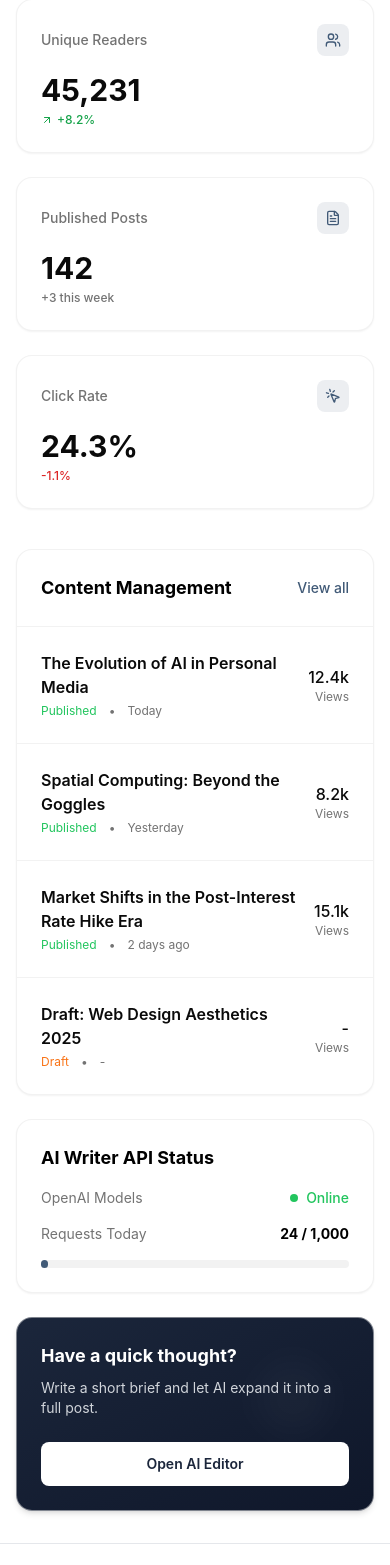
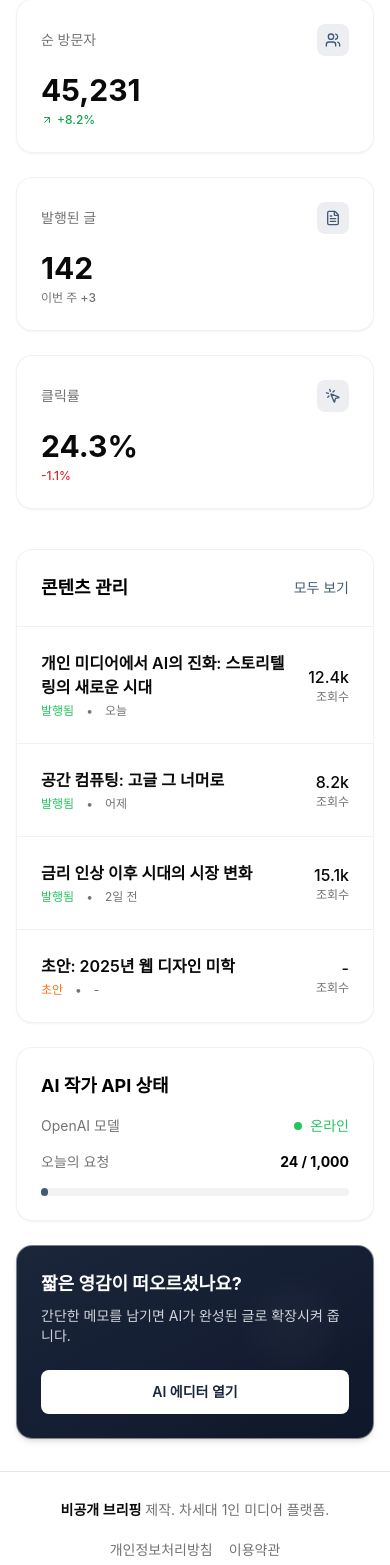
Before and after one commit to sangbinbag74-lang/-, a Next.js app: page /admin in a window 390 px wide. Shown: the part 432-1997 px from the top of the page. Built offline with nearby package versions, Linux system fonts and the light colour scheme; a web font is replaced by a local one.

Commit message:
feat: 한국어 현지화 적용 - 모든 UI 문구 번역

```diff
--- a/src/app/admin/page.tsx
+++ b/src/app/admin/page.tsx
@@ -4,17 +4,17 @@ import { logout } from '@/app/login/actions'
 
 export default function AdminDashboard() {
     const stats = [
-        { title: "Total Views", value: "124,592", change: "+12.5%", trend: "up", icon: BarChart3 },
-        { title: "Unique Readers", value: "45,231", change: "+8.2%", trend: "up", icon: Users },
-        { title: "Published Posts", value: "142", change: "+3 this week", trend: "neutral", icon: FileText },
-        { title: "Click Rate", value: "24.3%", change: "-1.1%", trend: "down", icon: MousePointerClick },
+        { title: "총 조회수", value: "124,592", change: "+12.5%", trend: "up", icon: BarChart3 },
+        { title: "순 방문자", value: "45,231", change: "+8.2%", trend: "up", icon: Users },
+        { title: "발행된 글", value: "142", change: "이번 주 +3", trend: "neutral", icon: FileText },
+        { title: "클릭률", value: "24.3%", change: "-1.1%", trend: "down", icon: MousePointerClick },
     ];
 
     const recentPosts = [
-        { id: 1, title: "The Evolution of AI in Personal Media", views: "12.4k", date: "Today", status: "Published" },
-        { id: 2, title: "Spatial Computing: Beyond the Goggles", views: "8.2k", date: "Yesterday", status: "Published" },
-        { id: 3, title: "Market Shifts in the Post-Interest Rate Hike Era", views: "15.1k", date: "2 days ago", status: "Published" },
-        { id: 4, title: "Draft: Web Design Aesthetics 2025", views: "-", date: "-", status: "Draft" },
+        { id: 1, title: "개인 미디어에서 AI의 진화: 스토리텔링의 새로운 시대", views: "12.4k", date: "오늘", status: "발행됨" },
+        { id: 2, title: "공간 컴퓨팅: 고글 그 너머로", views: "8.2k", date: "어제", status: "발행됨" },
+        { id: 3, title: "금리 인상 이후 시대의 시장 변화", views: "15.1k", date: "2일 전", status: "발행됨" },
+        { id: 4, title: "초안: 2025년 웹 디자인 미학", views: "-", date: "-", status: "초안" },
     ];
 
     return (
@@ -23,20 +23,20 @@ export default function AdminDashboard() {
             {/* Header */}
             <div className="flex flex-col md:flex-row md:items-center justify-between gap-4 mb-10">
                 <div>
-                    <h1 className="text-3xl font-bold font-serif text-foreground tracking-tight">Admin Dashboard</h1>
-                    <p className="text-muted-foreground mt-1 text-sm">Welcome back, Editor. Here is your platform overview.</p>
+                    <h1 className="text-3xl font-bold font-serif text-foreground tracking-tight">관리자 대시보드</h1>
+                    <p className="text-muted-foreground mt-1 text-sm">환영합니다, 에디터님. 플랫폼 요약 정보입니다.</p>
                 </div>
                 <div className="flex items-center gap-3">
                     <form action={logout}>
-                        <button className="p-2 border border-border/60 rounded-lg text-muted-foreground hover:bg-red-500/10 hover:border-red-500/30 hover:text-red-500 transition-colors" title="Log out">
+                        <button className="p-2 border border-border/60 rounded-lg text-muted-foreground hover:bg-red-500/10 hover:border-red-500/30 hover:text-red-500 transition-colors" title="로그아웃">
                             <LogOut className="w-5 h-5" />
                         </button>
                     </form>
-                    <Link href="/admin/settings" className="p-2 border border-border/60 rounded-lg text-muted-foreground hover:bg-accent transition-colors" title="Settings">
+                    <Link href="/admin/settings" className="p-2 border border-border/60 rounded-lg text-muted-foreground hover:bg-accent transition-colors" title="설정">
                         <Settings className="w-5 h-5" />
                     </Link>
                     <Link href="/admin/editor" className="inline-flex items-center justify-center rounded-lg text-sm font-medium transition-colors bg-brand-deepNavy dark:bg-foreground text-white dark:text-background hover:opacity-90 h-10 px-5 py-2 shadow-sm font-semibold">
-                        <Plus className="mr-2 h-4 w-4" /> New Post
+                        <Plus className="mr-2 h-4 w-4" /> 새 글 쓰기
                     </Link>
                 </div>
             </div>
@@ -73,8 +73,8 @@ export default function AdminDashboard() {
                 {/* Recent Posts List - spans 2 cols */}
                 <div className="lg:col-span-2 rounded-2xl border border-border/50 bg-card shadow-sm overflow-hidden">
                     <div className="p-6 border-b border-border/50 flex justify-between items-center">
-                        <h2 className="font-bold text-lg">Content Management</h2>
-                        <Link href="/admin/posts" className="text-sm text-brand-mutedBlue hover:underline font-medium">View all</Link>
+                        <h2 className="font-bold text-lg">콘텐츠 관리</h2>
+                        <Link href="/admin/posts" className="text-sm text-brand-mutedBlue hover:underline font-medium">모두 보기</Link>
                     </div>
                     <div className="divide-y divide-border/50">
                         {recentPosts.map((post) => (
@@ -82,7 +82,7 @@ export default function AdminDashboard() {
                                 <div className="space-y-1">
                                     <h3 className="font-semibold text-foreground group-hover:text-brand-mutedBlue transition-colors">{post.title}</h3>
                                     <div className="flex gap-3 text-xs text-muted-foreground">
-                                        <span className={post.status === 'Draft' ? 'text-orange-500' : 'text-green-500'}>
+                                        <span className={post.status === '초안' ? 'text-orange-500' : 'text-green-500'}>
                                             {post.status}
                                         </span>
                                         <span>•</span>
@@ -91,7 +91,7 @@ export default function AdminDashboard() {
                                 </div>
                                 <div className="text-right pl-4">
                                     <div className="font-medium text-foreground">{post.views}</div>
-                                    <div className="text-xs text-muted-foreground">Views</div>
+                                    <div className="text-xs text-muted-foreground">조회수</div>
                                 </div>
                             </div>
                         ))}
@@ -101,16 +101,16 @@ export default function AdminDashboard() {
                 {/* Quick Actions / AI Status - spans 1 col */}
                 <div className="space-y-6">
                     <div className="rounded-2xl border border-border/50 bg-card p-6 shadow-sm">
-                        <h2 className="font-bold text-lg mb-4">AI Writer API Status</h2>
+                        <h2 className="font-bold text-lg mb-4">AI 작가 API 상태</h2>
                         <div className="space-y-4">
                             <div className="flex justify-between items-center text-sm">
-                                <span className="text-muted-foreground">OpenAI Models</span>
+                                <span className="text-muted-foreground">OpenAI 모델</span>
                                 <span className="flex items-center text-green-500 font-medium">
-                                    <span className="w-2 h-2 rounded-full bg-green-500 mr-2"></span> Online
+                                    <span className="w-2 h-2 rounded-full bg-green-500 mr-2"></span> 온라인
                                 </span>
                             </div>
                             <div className="flex justify-between items-center text-sm">
-                                <span className="text-muted-foreground">Requests Today</span>
+                                <span className="text-muted-foreground">오늘의 요청</span>
                                 <span className="font-bold">24 / 1,000</span>
                             </div>
                             <div className="w-full bg-border/50 rounded-full h-2 mt-2">
@@ -124,10 +124,10 @@ export default function AdminDashboard() {
                             <Plus className="w-32 h-32" />
                         </div>
                         <div className="relative z-10">
-                            <h2 className="font-bold text-lg mb-2">Have a quick thought?</h2>
-                            <p className="text-sm text-gray-300 mb-6">Write a short brief and let AI expand it into a full post.</p>
+                            <h2 className="font-bold text-lg mb-2">짧은 영감이 떠오르셨나요?</h2>
+                            <p className="text-sm text-gray-300 mb-6">간단한 메모를 남기면 AI가 완성된 글로 확장시켜 줍니다.</p>
                             <Link href="/admin/editor?mode=ai-expand" className="inline-block w-full text-center rounded-lg text-sm font-semibold transition-colors bg-white text-brand-deepNavy hover:bg-gray-100 py-3">
-                                Open AI Editor
+                                AI 에디터 열기
                             </Link>
                         </div>
                     </div>
--- a/src/app/page.tsx
+++ b/src/app/page.tsx
@@ -6,10 +6,10 @@ export default function Home() {
       {/* Date & Greeting */}
       <section className="space-y-2">
         <h1 className="text-3xl md:text-5xl font-serif font-bold text-brand-deepNavy dark:text-foreground tracking-tight">
-          Good Morning.
+          좋은 아침입니다.
         </h1>
         <p className="text-muted-foreground text-lg">
-          Here is your private briefing for today.
+          오늘의 프라이빗 브리핑을 전해드립니다.
         </p>
       </section>
 
@@ -27,30 +27,30 @@ export default function Home() {
           </div>
 
           <div className="absolute bottom-0 left-0 p-8 md:p-10 z-20 space-y-4 w-full md:w-4/5">
-            <span className="inline-flex items-center rounded-full bg-white/20 px-3 py-1 text-xs font-semibold text-white backdrop-blur-md border border-white/10">Insight</span>
+            <span className="inline-flex items-center rounded-full bg-white/20 px-3 py-1 text-xs font-semibold text-white backdrop-blur-md border border-white/10">인사이트</span>
             <h2 className="text-2xl md:text-4xl font-serif font-bold text-white group-hover:text-white/90 transition-colors drop-shadow-sm">
-              The Evolution of AI in Personal Media: A New Era of Storytelling
+              개인 미디어에서 AI의 진화: 스토리텔링의 새로운 시대
             </h2>
             <p className="text-gray-200 line-clamp-2 md:text-lg font-light leading-relaxed">
-              As artificial intelligence continues to advance, we are seeing a massive shift in how individuals consume and create news. The boundaries are blurring.
+              인공지능이 계속 발전함에 따라, 개인이 뉴스를 소비하고 창작하는 방식에 거대한 변화가 일어나고 있습니다. 기존의 경계가 무너지고 있습니다.
             </p>
-            <div className="text-sm text-gray-300 font-medium">By The Editor • 5 min read</div>
+            <div className="text-sm text-gray-300 font-medium">에디터 작성 • 읽는 시간 5분</div>
           </div>
         </Link>
 
         {/* Short Thought - 1x2 */}
         <div className="col-span-1 row-span-2 rounded-[2rem] border border-border/50 bg-card p-8 shadow-sm flex flex-col">
           <div className="flex items-center justify-between mb-6">
-            <h3 className="font-bold text-xl text-foreground">Recent Shorts</h3>
-            <Link href="/shorts" className="text-brand-mutedBlue text-sm hover:underline font-medium">View all</Link>
+            <h3 className="font-bold text-xl text-foreground">최근 단상</h3>
+            <Link href="/shorts" className="text-brand-mutedBlue text-sm hover:underline font-medium">모두 보기</Link>
           </div>
           <div className="flex-1 overflow-y-auto space-y-5 pr-2 custom-scrollbar">
             {[1, 2, 3, 4].map((i) => (
               <div key={i} className="group cursor-pointer space-y-2 pb-5 border-b border-border/40 last:border-0">
                 <p className="text-sm text-foreground/80 group-hover:text-foreground transition-colors leading-relaxed">
-                  &quot;The most important asset in the digital age is not data, but attention. How we curate it defines our intellect.&quot;
+                  &quot;디지털 시대의 가장 중요한 자산은 데이터가 아니라 주의력입니다. 이를 어떻게 선별하느냐가 우리의 지성을 정의합니다.&quot;
                 </p>
-                <div className="text-xs text-muted-foreground font-medium">2 hours ago</div>
+                <div className="text-xs text-muted-foreground font-medium">2시간 전</div>
               </div>
             ))}
           </div>
@@ -59,29 +59,29 @@ export default function Home() {
         {/* Standard Card 1 - 1x1 */}
         <Link href="/posts/2" className="group col-span-1 row-span-1 rounded-[2rem] border border-border/50 bg-card p-8 shadow-sm hover:shadow-md transition-all flex flex-col justify-between">
           <div className="space-y-3">
-            <span className="text-xs font-semibold text-brand-mutedBlue tracking-wide uppercase">Tech & Society</span>
+            <span className="text-xs font-semibold text-brand-mutedBlue tracking-wide uppercase">기술 & 사회</span>
             <h3 className="font-bold text-xl font-serif leading-tight group-hover:text-brand-mutedBlue transition-colors text-foreground">
-              Spatial Computing: Beyond the Goggles
+              공간 컴퓨팅: 고글 그 너머로
             </h3>
             <p className="text-sm text-muted-foreground line-clamp-2">
-              Why the future of interfaces isn&apos;t just about wearing a headset, but redefining our physical environment.
+              인터페이스의 미래가 단순히 헤드셋을 쓰는 것이 아니라, 우리의 물리적 환경을 어떻게 재정의하는지에 대하여.
             </p>
           </div>
-          <div className="text-xs text-muted-foreground mt-4 font-medium">Yesterday • 3 min read</div>
+          <div className="text-xs text-muted-foreground mt-4 font-medium">어제 • 읽는 시간 3분</div>
         </Link>
 
         {/* Standard Card 2 (High Contrast) - 1x1 */}
         <Link href="/posts/3" className="group col-span-1 row-span-1 rounded-[2rem] border border-transparent p-8 shadow-sm hover:shadow-md transition-all flex flex-col justify-between bg-brand-charcoal text-white dark:bg-card dark:border-border/50 dark:text-card-foreground">
           <div className="space-y-3">
-            <span className="text-xs font-semibold text-gray-400 dark:text-brand-mutedBlue tracking-wide uppercase">Economy</span>
+            <span className="text-xs font-semibold text-gray-400 dark:text-brand-mutedBlue tracking-wide uppercase">경제</span>
             <h3 className="font-bold text-xl font-serif leading-tight group-hover:text-gray-200 dark:group-hover:text-brand-mutedBlue transition-colors">
-              Market Shifts in the Post-Interest Rate Hike Era
+              금리 인상 이후 시대의 시장 변화
             </h3>
             <p className="text-sm text-gray-300 dark:text-muted-foreground line-clamp-2">
-              An analysis of how continuous inflation pressures are reshaping venture capital.
+              지속적인 인플레이션 압력이 벤처 캐피탈을 어떻게 재편하고 있는지에 대한 심층 분석.
             </p>
           </div>
-          <div className="text-xs text-gray-400 dark:text-muted-foreground mt-4 font-medium">Oct 24, 2024 • 7 min read</div>
+          <div className="text-xs text-gray-400 dark:text-muted-foreground mt-4 font-medium">2024년 10월 24일 • 읽는 시간 7분</div>
         </Link>
       </section>
     </div>
--- a/src/app/posts/[slug]/page.tsx
+++ b/src/app/posts/[slug]/page.tsx
@@ -12,31 +12,31 @@ export default function PostPage() {
                     <div className="p-2 rounded-full border border-border/50 bg-card group-hover:bg-accent mr-3 transition-colors">
                         <ArrowLeft className="h-4 w-4 transition-transform group-hover:-translate-x-0.5" />
                     </div>
-                    Back to Briefing
+                    비공개 브리핑 목록으로
                 </Link>
             </nav>
 
             {/* Header */}
             <header className="space-y-6 mb-12">
                 <div className="flex items-center gap-3 text-xs md:text-sm text-brand-mutedBlue font-bold tracking-widest uppercase">
-                    <span>Technology</span>
+                    <span>테크놀로지</span>
                     <span className="opacity-50">•</span>
-                    <span className="flex items-center"><Clock className="mr-1.5 h-3.5 w-3.5" /> 5 min read</span>
+                    <span className="flex items-center"><Clock className="mr-1.5 h-3.5 w-3.5" /> 읽는 시간 5분</span>
                 </div>
 
                 <h1 className="text-3xl md:text-5xl lg:text-6xl font-serif font-bold text-foreground leading-[1.15] tracking-tight text-balance">
-                    The Evolution of AI in Personal Media: A New Era of Storytelling
+                    개인 미디어에서 AI의 진화: 스토리텔링의 새로운 시대
                 </h1>
 
                 <div className="flex items-center justify-between py-8 border-b border-border/60">
                     <div className="flex items-center gap-4">
                         <div className="h-12 w-12 rounded-full bg-brand-deepNavy dark:bg-brand-mutedBlue/20 text-white flex items-center justify-center font-bold text-lg shadow-sm">
-                            E
+                            에
                         </div>
                         <div>
-                            <p className="text-base font-semibold text-foreground tracking-tight">The Editor</p>
+                            <p className="text-base font-semibold text-foreground tracking-tight">발행인: 담당 에디터</p>
                             <p className="text-sm text-muted-foreground flex items-center mt-1">
-                                <Calendar className="mr-1.5 h-3.5 w-3.5" /> Oct 24, 2024
+                                <Calendar className="mr-1.5 h-3.5 w-3.5" /> 2024년 10월 24일
                             </p>
                         </div>
                     </div>
@@ -51,20 +51,20 @@ export default function PostPage() {
                 <div className="relative z-10">
                     <div className="flex items-center gap-2.5 mb-5 text-brand-mutedBlue">
                         <Sparkles className="h-5 w-5" />
-                        <h3 className="font-bold text-lg tracking-tight">AI 3-Line Summary</h3>
+                        <h3 className="font-bold text-lg tracking-tight">AI 3줄 요약</h3>
                     </div>
                     <ul className="space-y-4 text-foreground/80 list-none text-lg md:text-xl font-medium leading-relaxed">
                         <li className="flex items-start">
                             <span className="mr-3 text-brand-mutedBlue">1.</span>
-                            <span>AI is fundamentally changing how we curate and consume daily news.</span>
+                            <span>AI는 우리가 매일 뉴스를 큐레이팅하고 소비하는 방식을 근본적으로 바꾸고 있습니다.</span>
                         </li>
                         <li className="flex items-start">
                             <span className="mr-3 text-brand-mutedBlue">2.</span>
-                            <span>Personalized briefers replace traditional algorithms by summarizing complex topics.</span>
+                            <span>개인화된 브리핑이 복잡한 주제를 깔끔하게 요약함으로써 기존의 추천 알고리즘을 대체합니다.</span>
                         </li>
                         <li className="flex items-start">
                             <span className="mr-3 text-brand-mutedBlue">3.</span>
-                            <span>The role of the author shifts from writer to editor and director of AI outputs.</span>
+                            <span>이에 따라 저자의 역할은 단순한 작가에서 AI 결과물의 최고 에디터 겸 디렉터로 변화하고 있습니다.</span>
                         </li>
                     </ul>
                 </div>
@@ -73,29 +73,29 @@ export default function PostPage() {
             {/* Body Content */}
             <div className="space-y-8 text-lg md:text-xl text-foreground/90 leading-loose font-sans font-light">
                 <p className="text-xl md:text-2xl text-foreground font-normal leading-relaxed text-balance">
-                    For decades, the standard way we interacted with the news was through a curated homepage or a printed front page. Today, the front page is generated specifically for you, and it understands exactly how much time you have.
+                    수십 년 동안 우리가 뉴스를 접하던 표준적인 방식은 편집된 홈페이지나 인쇄된 지면의 1면을 통하는 것이었습니다. 오늘날의 1면은 오직 당신만을 위해 생성되며, 당신에게 허락된 시간이 얼마나 되는지 정확히 이해하고 있습니다.
                 </p>
 
-                <h2 className="text-2xl md:text-3xl font-serif font-bold text-foreground mt-12 mb-6 tracking-tight">The Shift in Authorship</h2>
+                <h2 className="text-2xl md:text-3xl font-serif font-bold text-foreground mt-12 mb-6 tracking-tight">저술 방식의 패러다임 변화</h2>
                 <p>
-                    The most interesting aspect of AI in personal media is the changing definition of authorship. If an AI drafted this article, but a human provided the prompt, edited the tone, and published it... whose byline goes on the piece?
+                    미디어 산업에서의 AI 발전 중 가장 흥미로운 측면은 저술의 정의가 변화하고 있다는 점입니다. 과연 기사의 초안을 AI가 작성하더라도, 인간이 명확한 프롬프트를 제공하고 어조를 수정하여 발행했다면 이 글의 작성자는 누구의 이름으로 올라가야 할까요?
                 </p>
 
                 <p>
-                    We are moving from a world where we write every single word, to a world where we direct an intelligent assistant. The human becomes the editor-in-chief of their own thoughts.
+                    우리는 모든 단어를 직접 써내려가던 세상에서 지능형 비서를 통제하는 세상으로 나아가고 있습니다. 인간은 이제 자신의 생각과 아이디어의 방향을 지시하는 &apos;편집장&apos; 역할을 하게 됩니다.
                 </p>
 
-                <h2 className="text-2xl md:text-3xl font-serif font-bold text-foreground mt-12 mb-6 tracking-tight">Why Bento Grids Work</h2>
+                <h2 className="text-2xl md:text-3xl font-serif font-bold text-foreground mt-12 mb-6 tracking-tight">벤토 그리드(Bento Grid)가 효과적인 이유</h2>
                 <p>
-                    You might have noticed the new layout of our dashboard. This &quot;Bento Grid&quot; approach—named after the Japanese lunchbox—works perfectly for AI summaries because it allows us to present distinct, highly condensed pieces of information side-by-side without overwhelming the user.
+                    오늘 대시보드에서 새로운 레이아웃을 눈치채셨을 것입니다. 일본의 도시락(Bento) 상자에서 영감을 받은 이 형태는 사용자에게 시각적 압박감을 주지 않으면서도 다양한 주제의 정보를 나란히 배치할 수 있어 AI 요약본에 아주 잘 들어맞습니다.
                 </p>
 
                 <blockquote className="my-10 pl-6 border-l-4 border-brand-mutedBlue/50 text-2xl font-serif italic text-foreground tracking-tight text-balance">
-                    &quot;In an age of infinite content, the ultimate luxury is brevity.&quot;
+                    &quot;무한한 콘텐츠의 시대, 우리 모두에게 최고의 럭셔리는 곧 &apos;간결함&apos;입니다.&quot;
                 </blockquote>
 
                 <p>
-                    Expect to see more platforms adopt this reader-centric philosophy, stripping away the noise and focusing purely on signal.
+                    단순한 노이즈를 제거하고 순수한 본질(Signal)에만 집중하는 이러한 독자 중심 철학을 앞으로 더 많은 플랫폼에서 채택하게 될 것입니다.
                 </p>
             </div>
 
--- a/src/components/layout/footer.tsx
+++ b/src/components/layout/footer.tsx
@@ -3,11 +3,11 @@ export function Footer() {
         <footer className="border-t py-6 md:py-0 mt-auto">
             <div className="container mx-auto max-w-screen-xl flex flex-col items-center justify-between gap-4 md:h-20 md:flex-row px-4 lg:px-8">
                 <p className="text-sm leading-loose text-muted-foreground text-center md:text-left">
-                    Built by <span className="font-semibold text-foreground">The Private Briefing</span>. The Next Generation Personal Media.
+                    <span className="font-semibold text-foreground">비공개 브리핑</span> 제작. 차세대 1인 미디어 플랫폼.
                 </p>
                 <div className="flex gap-4 text-sm text-muted-foreground">
-                    <a href="#" className="hover:text-foreground transition-colors">Privacy</a>
-                    <a href="#" className="hover:text-foreground transition-colors">Terms</a>
+                    <a href="#" className="hover:text-foreground transition-colors">개인정보처리방침</a>
+                    <a href="#" className="hover:text-foreground transition-colors">이용약관</a>
                 </div>
             </div>
         </footer>
```
Also changed, not shown: src/app/admin/editor/page.tsx (+23 -23 lines), src/app/login/page.tsx (+6 -6 lines), src/components/layout/header.tsx (+4 -4 lines).
